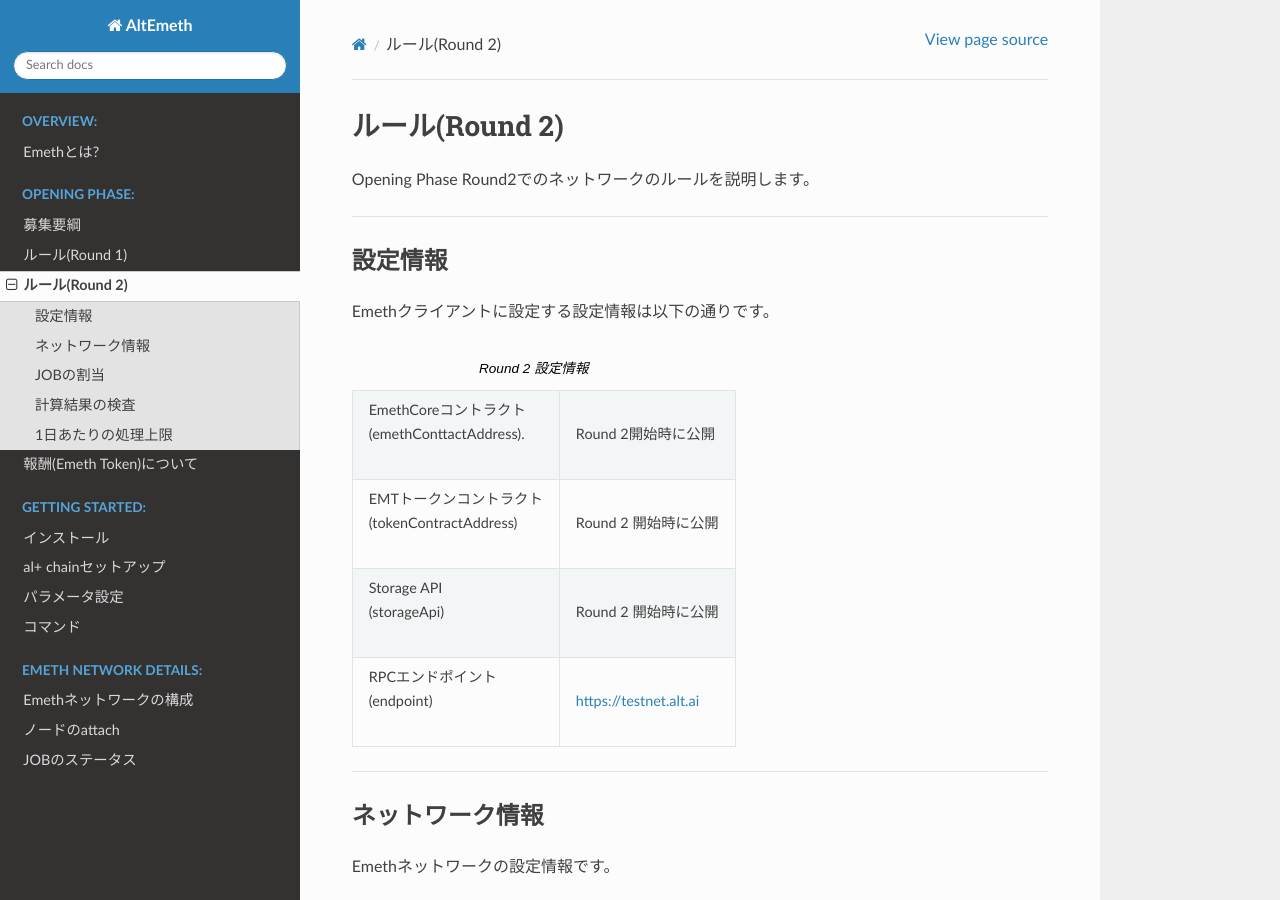
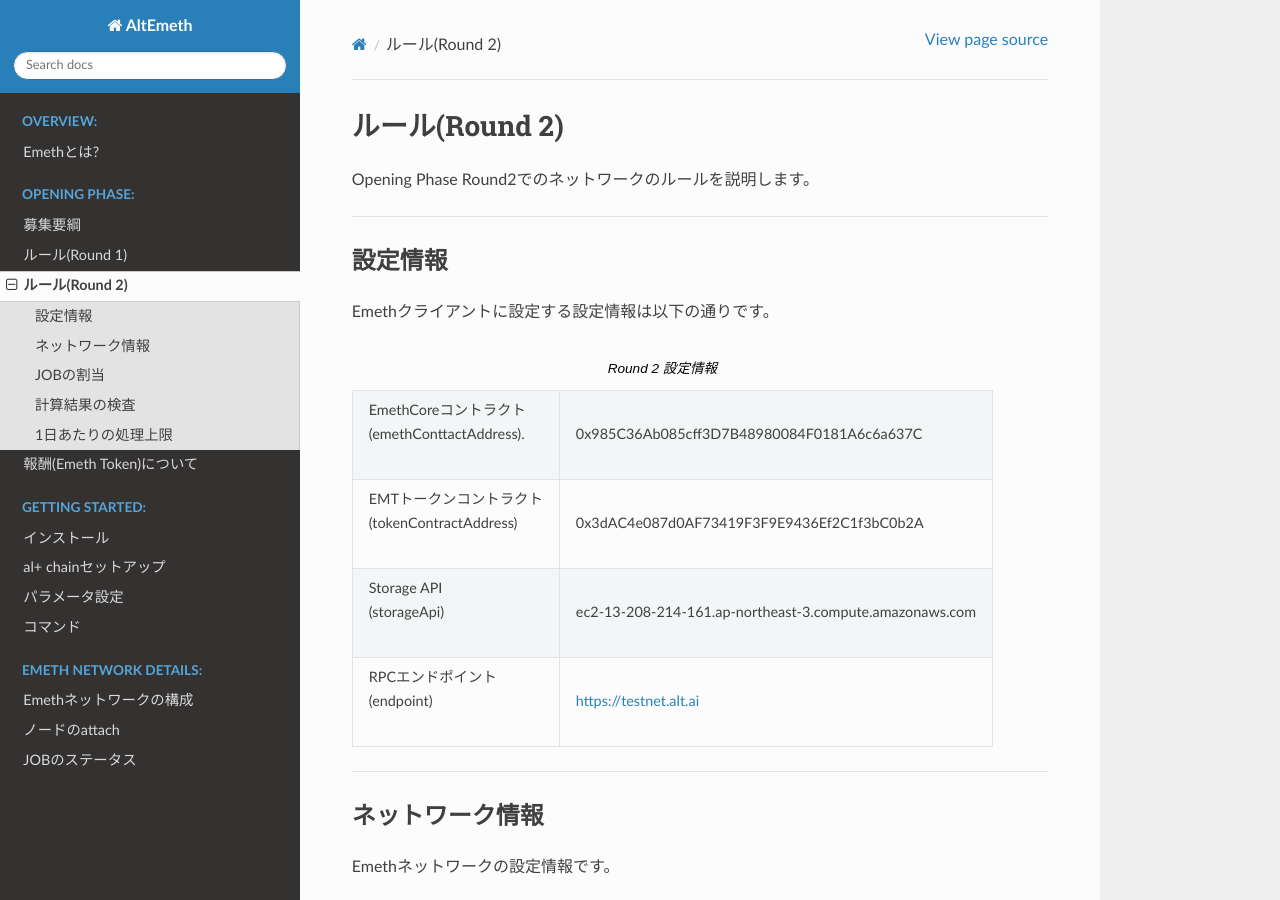
Before and after one commit to YutaKikuchi-alt/emeth-docs, a Sphinx documentation site: the page built from source/rules-r2.rst, in a window 1280 px wide and 900 px high. Built offline with Sphinx 7.4.7 and the Read the Docs theme 2.0.0, drawn with Linux system fonts in a browser that asks for light colours.

Commit message:
Round 2 access info update

```diff
--- a/source/rules-r2.rst
+++ b/source/rules-r2.rst
@@ -16,11 +16,11 @@
 .. csv-table:: Round 2 設定情報
 
    "| EmethCoreコントラクト
-   | (emethConttactAddress).", "Round 2開始時に公開"
+   | (emethConttactAddress).", "0x985C36Ab085cff3D7B48980084F0181A6c6a637C"
    "| EMTトークンコントラクト
-   | (tokenContractAddress)", "Round 2 開始時に公開"
+   | (tokenContractAddress)", "0x3dAC4e087d0AF73419F3F9E9436Ef2C1f3bC0b2A"
    "| Storage API
-   | (storageApi)", "Round 2 開始時に公開"
+   | (storageApi)", "ec2-13-208-214-161.ap-northeast-3.compute.amazonaws.com"
    "| RPCエンドポイント
    | (endpoint)", "https://testnet.alt.ai"
 
```
